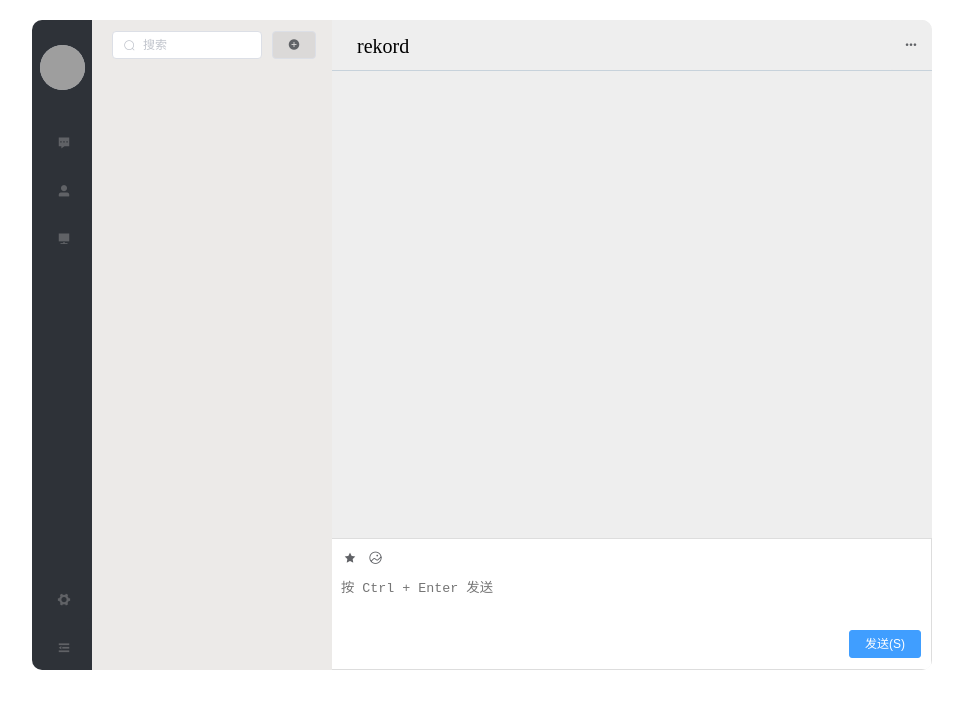
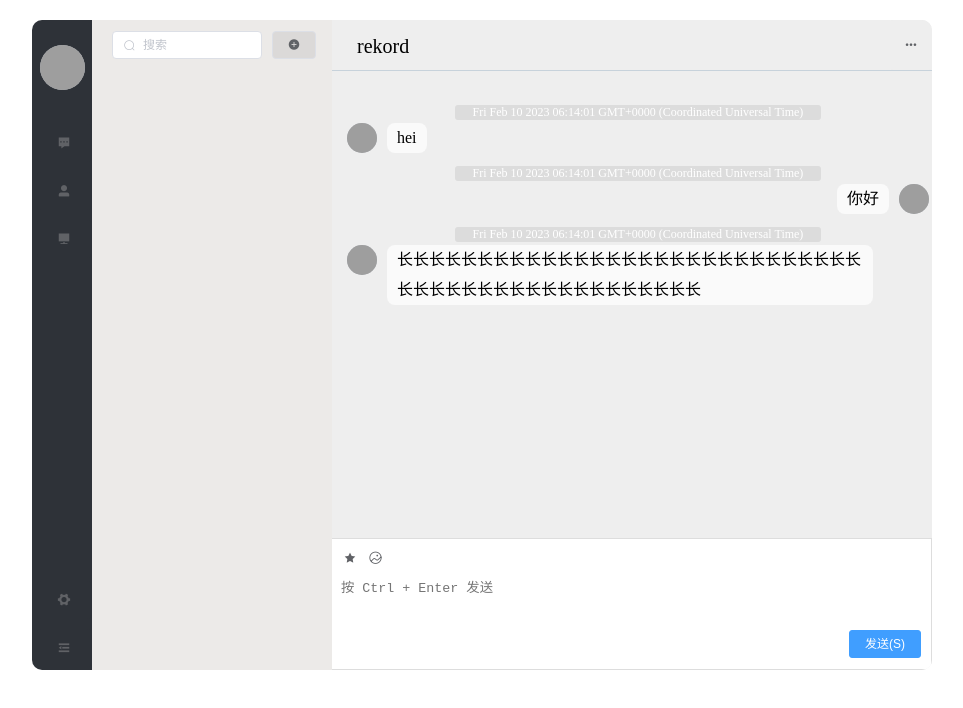
Before and after one commit to WebChatting/chatting-vue, a Vue app: page /#/chatting in a window 1280 px wide. Shown: the top 708 px of the page, without its empty margins (158-1121 px from the left). Built offline with nearby package versions, Linux system fonts and the light colour scheme; grey boxes are pictures that could not be loaded.

Commit message:
feat: finish private chat layout

```diff
--- a/src/components/Display.vue
+++ b/src/components/Display.vue
@@ -1,13 +1,125 @@
 <template>
-    <div></div>
+    <div id="display">
+        <ul >
+            <li v-for="entry in messages" :key="entry.id">
+                <p class="time">
+                    <span>{{new Date()}}</span>
+                </p>
+                <div class="main" :class="{left: entry.style.left, right: entry.style.right}">
+                    <el-avatar class="avatar" :src="entry.userProfile"
+                        @error="false" shape="circle" :size="30" alt="Avatar">
+                        <img src="https://cube.elemecdn.com/e/fd/0fc7d20532fdaf769a25683617711png.png"/>
+                    </el-avatar>
+                    <p v-if="entry.messageTypeId == 1" class="text">{{entry.content}}</p>
+                    <img v-if="entry.messageTypeId == 2" :src="entry.content" class="img">
+                </div>
+            </li>
+        </ul>
+    </div>
 </template>
 
 <script>
     export default {
         name: "Display",
+        data() {
+            return {
+                messages: [
+                    {
+                        id: 1,
+                        style: {
+                            left: 'left'
+                        },
+                        fromNickname: 'rekord',
+                        userProfile: 'https://cdn.sxrekord.com/blog/logo.jpg',
+                        messageTypeId: 1,
+                        content: 'hei',
+                    },
+                    {
+                        id: 2,
+                        style: {
+                            right: 'right'
+                        },
+                        fromNickname: 'rekord',
+                        userProfile: 'https://cdn.sxrekord.com/blog/logo.jpg',
+                        messageTypeId: 1,
+                        content: '你好',
+                    },
+                    {
+                        id: 3,
+                        style: {
+                            left: 'left'
+                        },
+                        fromNickname: 'rekord',
+                        userProfile: 'https://cdn.sxrekord.com/blog/logo.jpg',
+                        messageTypeId: 1,
+                        content: '长长长长长长长长长长长长长长长长长长长长长长长长长长长长长长长长长长长长长长长长长长长长长长长长',
+                    }
+                ]
+            }
+        },
     }
 </script>
 
-<style scoped>
-
+<style lang="scss" scoped>
+    #display {
+        padding: 15px;
+        padding-right: 3px;
+        height: 80%;
+        max-height: 80%;
+        overflow-y: scroll;
+        overflow-x: hidden;
+        ul {
+            list-style-type: none;
+		    padding-left: 0px;
+            li {
+                margin-bottom: 10px;
+            }
+        }
+        .time {
+            text-align: center;
+            margin: 3px 0px;
+            > span {
+                display: inline-block;
+                padding: 0 18px;
+                font-size: 12px;
+                color: #FFF;
+                background-color: #dcdcdc;
+                border-radius: 3px;
+            }
+        }
+        .main {
+            display: -webkit-flex; /* Safari */
+            display: flex;
+            .avatar {
+                margin: 0;
+            }
+            .text {
+                margin: 0px;
+                display: inline-block;
+                padding: 0 10px;
+                max-width: 80%;
+                background-color: #fafafa;
+                border-radius: 8px;
+                line-height: 30px;
+            }
+            .img {
+                display: inline-block;
+                height: 100px;
+                width: 100px;
+                margin-top: 15px;
+            }
+        }
+        .left {
+            flex-direction: row;
+            .avatar {
+                margin-right: 10px;
+            }
+        }
+        .right {
+            flex-direction: row-reverse;
+            .avatar {
+                margin-left: 10px;
+            }
+        }
+    }
 </style>
```
